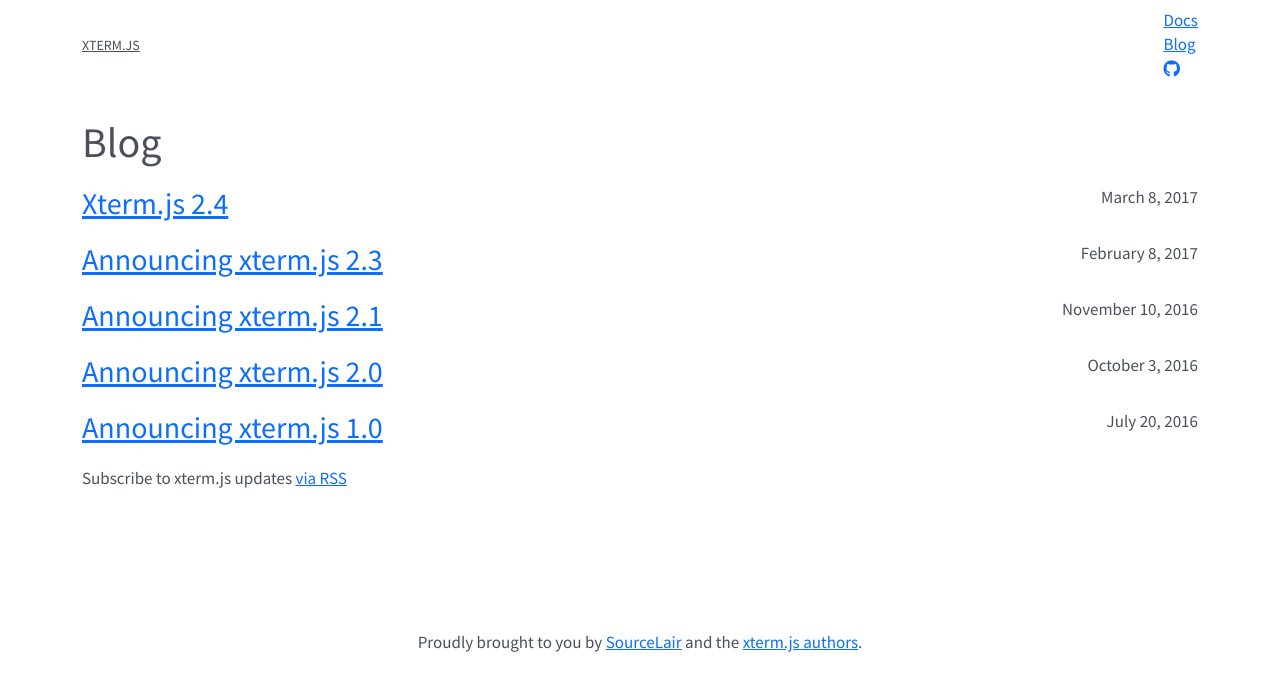
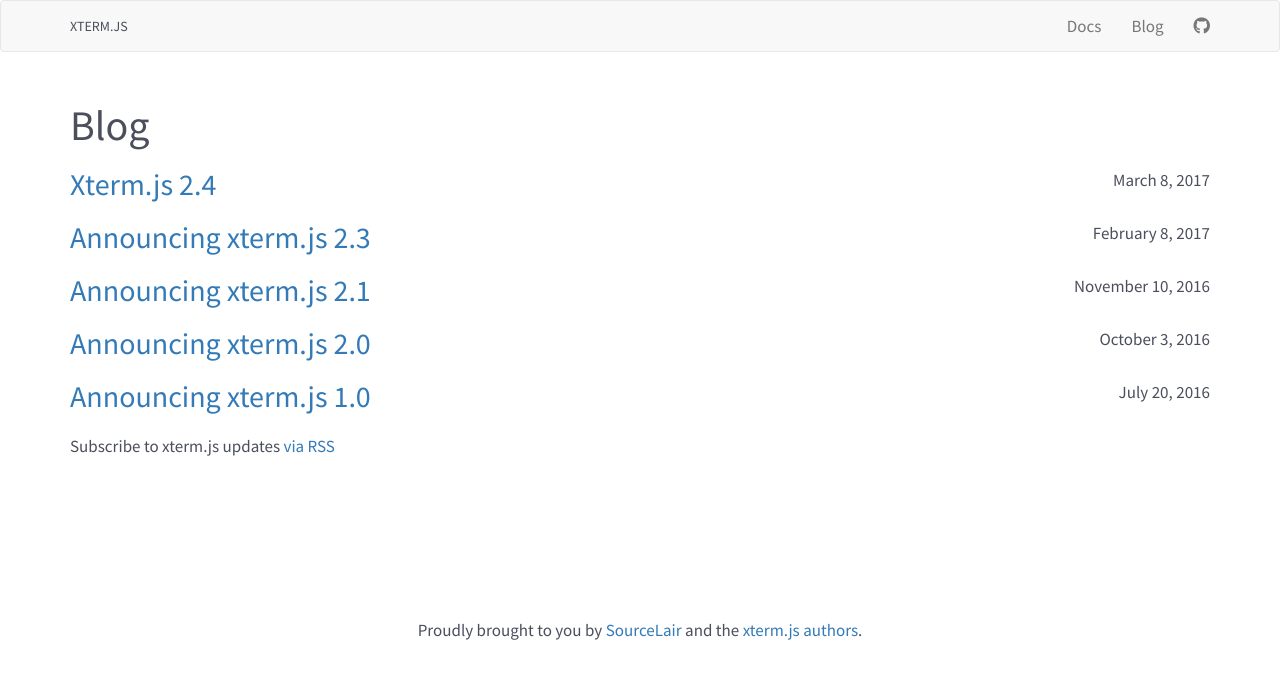
Before and after one commit to xtermjs/xtermjs.org, a Jekyll site: the page built from _pages/blog.html, in a window 1280 px wide. Shown: the top 691 px of the page. Built offline with Jekyll 4.4.1, drawn with Linux system fonts in a browser that asks for light colours; nearby versions of some CDN libraries.

Commit message:
feat: bootstrap 3.3.6

```diff
--- a/_includes/head.html
+++ b/_includes/head.html
@@ -17,7 +17,7 @@
   <!-- Social media cards end -->
 
   <link rel="shortcut icon" type="image/png" href="{{ "/images/favicon.png" | prepend: site.baseurl }}" />
-  <link rel="stylesheet" href="https://cdn.bootcdn.net/ajax/libs/twitter-bootstrap/5.2.0/css/bootstrap.min.css" />
+  <link rel="stylesheet" href="https://cdn.bootcdn.net/ajax/libs/twitter-bootstrap/3.3.6/css/bootstrap.min.css" />
   <link href='https://fonts.googleapis.com/css?family=Source+Code+Pro:400,500,600,700|Source+Sans+Pro:400,300,300italic,400italic,600,600italic,700,700italic' rel='stylesheet' type='text/css'>
   <link rel="stylesheet" href="{{ "/css/main.css" | prepend: site.baseurl }}">
   <link rel="canonical" href="{{ page.url | replace:'index.html','' | prepend: site.baseurl | prepend: site.url }}">
```
